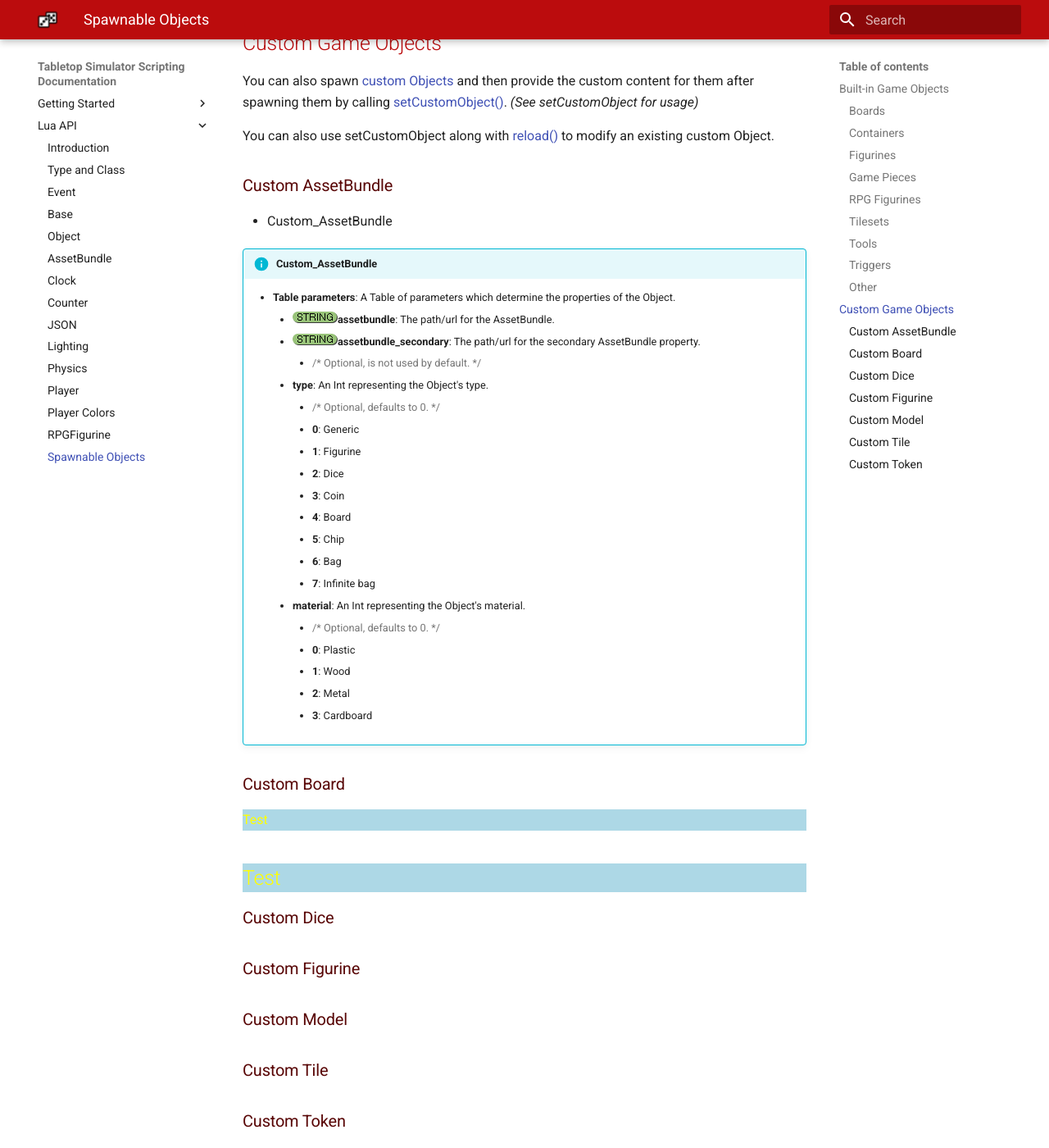
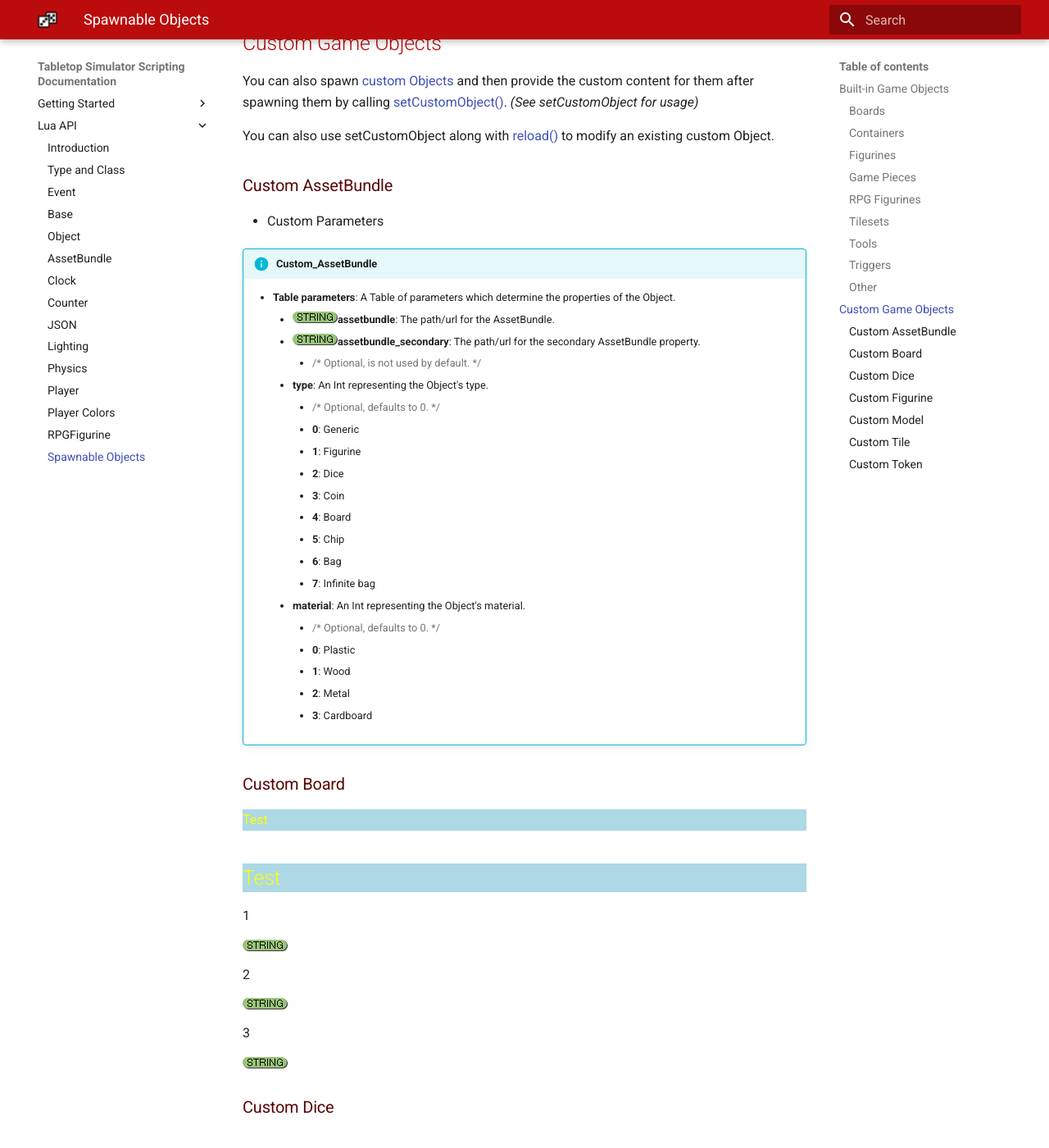
Before and after one commit to MisterStump/TTS-Scripting-Doc, an MkDocs documentation site: the page built from docs/spawnableobjects.md, in a window 1280 px wide and 1400 px high, scrolled down 5065 px. Shown: the whole window at 82% size. Built offline with MkDocs 1.6.1 and Material for MkDocs 9.7.7, drawn with Linux system fonts in a browser that asks for light colours; old or Windows-style settings are respelled for this version of MkDocs.

Commit message:
Initial Commit

```diff
--- a/docs/css/base.css
+++ b/docs/css/base.css
@@ -12,8 +12,23 @@
 
 
 #string {
+    content:url(https://github.com/MisterStump/TTS-Scripting-Doc/raw/master/docs/img/string.png);
+    display:inline;
+}
+
+
+#t1 {
     content:url(/img/string.png);
-    display:inline;
+}
+
+
+#t2 {
+    content:url(/img/string.png);
+}
+
+
+#t3 {
+    content:url(https://github.com/MisterStump/TTS-Scripting-Doc/raw/master/docs/img/string.png);
 }
 
 
--- a/docs/spawnableobjects.md
+++ b/docs/spawnableobjects.md
@@ -163,7 +163,7 @@
 
 ###Custom AssetBundle
 
-* Custom_AssetBundle
+* Custom Parameters
 
 !!!info "Custom_AssetBundle"
     * **Table parameters**: A Table of parameters which determine the properties of the Object.
@@ -191,6 +191,13 @@
 <div class="test">Test</div>
 <h2 class="test">Test</h2>
 
+1
+<div id='t1'></div>
+2
+<div id='t2'></div>
+3
+<div id='t3'></div>
+
 
 
 
--- a/mkdocs.yml
+++ b/mkdocs.yml
@@ -8,7 +8,6 @@
   favicon: 'img/Icon-Dice.png'
   custom_dir: 'theme'
 extra_css:
-  - 'stylesheets/extra.css'
   - css/base.css
 markdown_extensions:
   - admonition
```
Also changed, not shown: site/404.html, site/assetbundle/index.html, site/atom/index.html, site/externaleditorapi/index.html, site/index.html, site/luaapi/index.html, site/overview/index.html, site/search/search_index.json.
